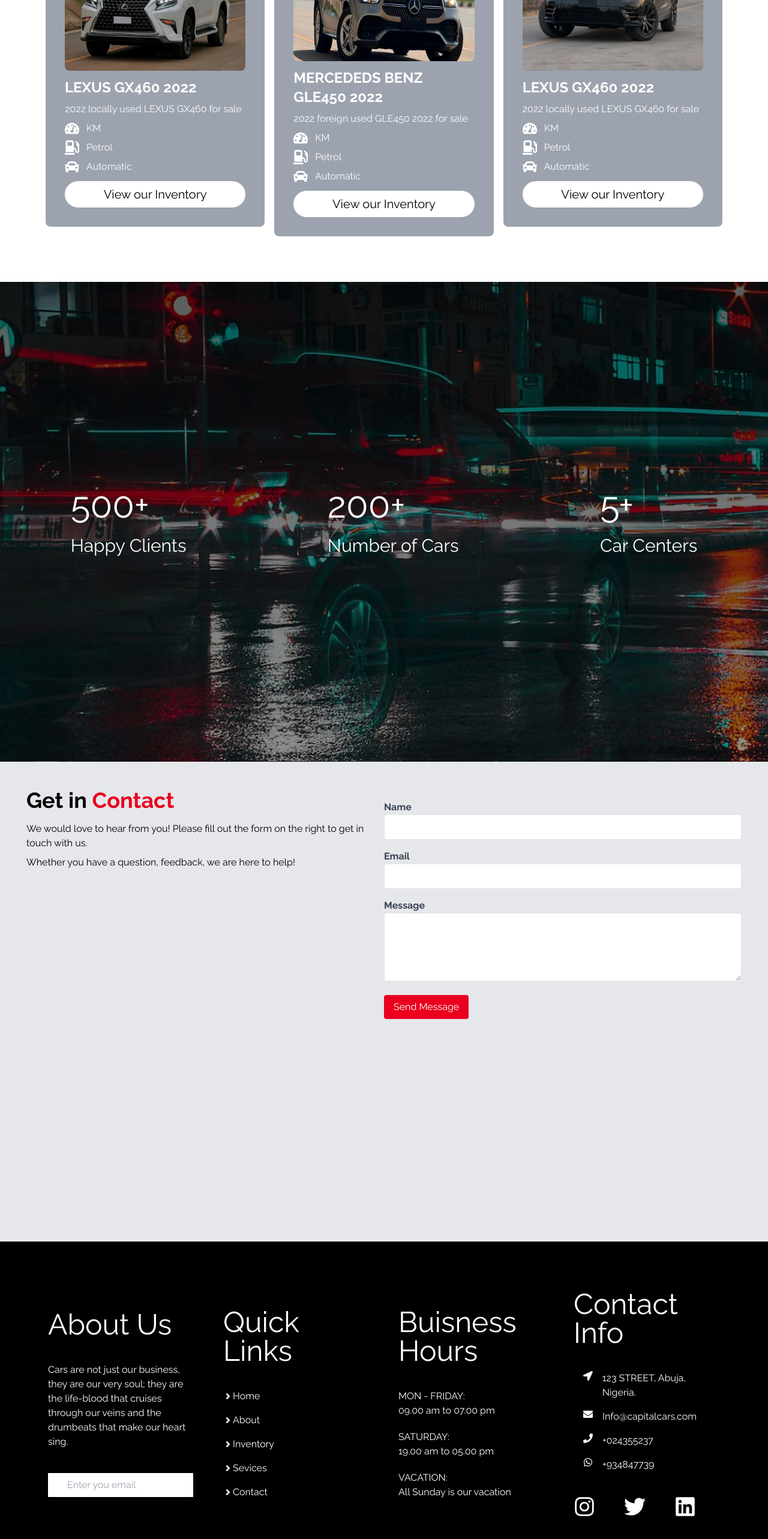
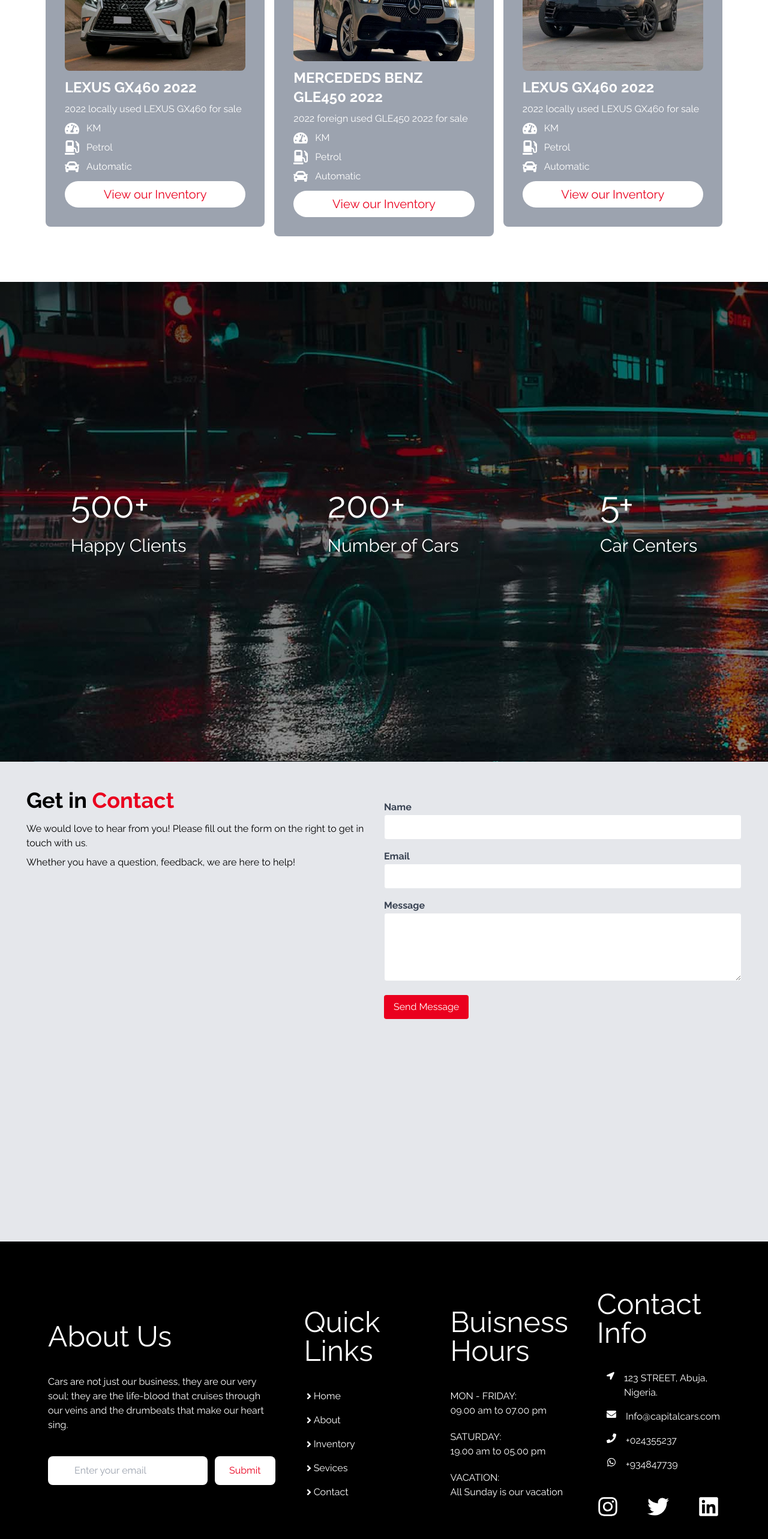
Before and after one commit to Youssoufai/sarkin-mota, a Next.js app: page / in a window 1280 px wide. Shown: the part 4163-6729 px from the top of the page at 60% size. Built offline with nearby package versions, Linux system fonts and the light colour scheme; a web font is replaced by a local one.

Commit message:
Inventory

```diff
--- a/app/components/Deals.jsx
+++ b/app/components/Deals.jsx
@@ -27,7 +27,7 @@
                             </div>
                         </div>
                         <div className='flex flex-col space-y-8'>
-                            <button className='text-black text-xl bg-white rounded-full px-11 py-2'>View our Inventory</button>
+                            <button className='text-red text-xl bg-white rounded-full px-11 py-2'>View our Inventory</button>
                         </div>
                     </div>
                     <div className="flex flex-col md:flex-col gap-3 bg-gray-400 text-white p-4 md:p-8 rounded-lg w-[550px] h-full"> {/* Adjusted padding and width */}
@@ -47,7 +47,7 @@
                             </div>
                         </div>
                         <div className='flex flex-col space-y-8'>
-                            <button className='text-black text-xl bg-white rounded-full px-11 py-2'>View our Inventory</button>
+                            <button className='text-red text-xl bg-white rounded-full px-11 py-2'>View our Inventory</button>
                         </div>
                     </div>
                     <div className="flex flex-col md:flex-col gap-3 bg-gray-400 text-white p-4 md:p-8 rounded-lg w-[550px] h-full"> {/* Adjusted padding and width */}
@@ -67,7 +67,7 @@
                             </div>
                         </div>
                         <div className='flex flex-col space-y-8'>
-                            <button className='text-black text-xl bg-white rounded-full px-11 py-2'>View our Inventory</button>
+                            <button className='text-red text-xl bg-white rounded-full px-11 py-2'>View our Inventory</button>
                         </div>
                     </div>
                 </section>
--- a/app/components/Footer.jsx
+++ b/app/components/Footer.jsx
@@ -10,7 +10,10 @@
                         very soul; they are the life-blood that cruises
                         through our veins and the drumbeats that make our heart sing.</p>
 
-                    <input type="text" className="py-2 px-8" placeholder="Enter you email" />
+                    <div className="flex gap-3">
+                        <input type="text" className="py-3 p-4 text-black rounded-lg px-11" placeholder="Enter your email" />
+                        <button className="text-red bg-white rounded-lg py-3 px-6">Submit</button>
+                    </div>
                 </section>
                 <section className="flex-1 space-y-10">
                     <h1 className="text-5xl">Quick Links</h1>
--- a/app/components/Mission.jsx
+++ b/app/components/Mission.jsx
@@ -11,8 +11,7 @@
                 </div>
                 <div className='flex-1'>
                     <h1 className='text-4xl'>Our Customer <span className="text-red">Service</span></h1>
-                    <p>Pivot Motors entered the brand new vehicle retail market for only one reason “Satisfactory Customer Service”. At Pivot Motors, we are bold to assert ourselves as a customer-centered automobile company. All our vehicle are fully certified with no encumbrance and we stand passionately
-                        behind our acclamation. When you think of great vehicle at very competitive price, think Pivot Motors.</p>
+                    <p><span className="text-red font-bold">Capital Cars</span> entered the brand new vehicle retail market for only one reason: “Satisfactory Customer Service. At <span className="font-bold text-red">Capital Cars</span>, we boldly assert ourselves as a customer-centered automobile company. All our vehicles are fully certified with no encumbrance, and we stand passionately behind our acclamation. When you think of great vehicles at very competitive prices, think <span className="font-bold text-red">Capital Cars</span>.</p>
                 </div>
             </section>
 
```
